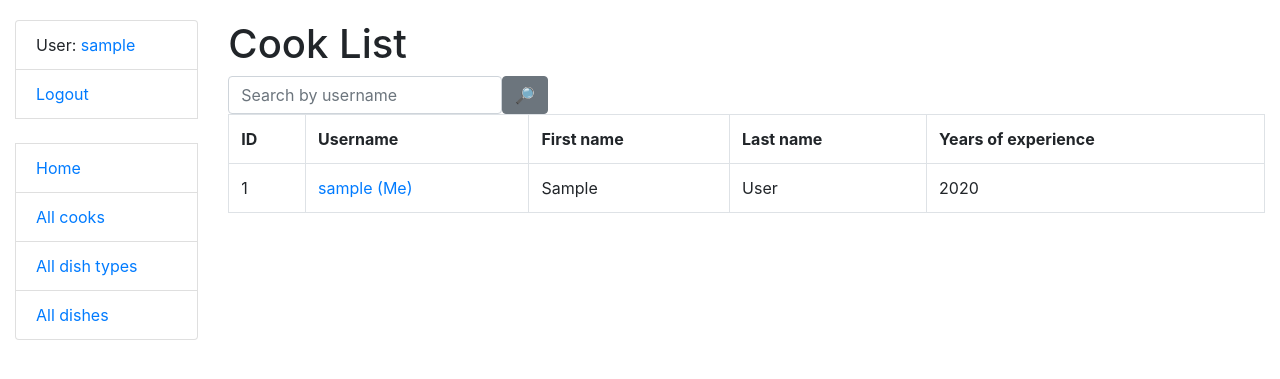
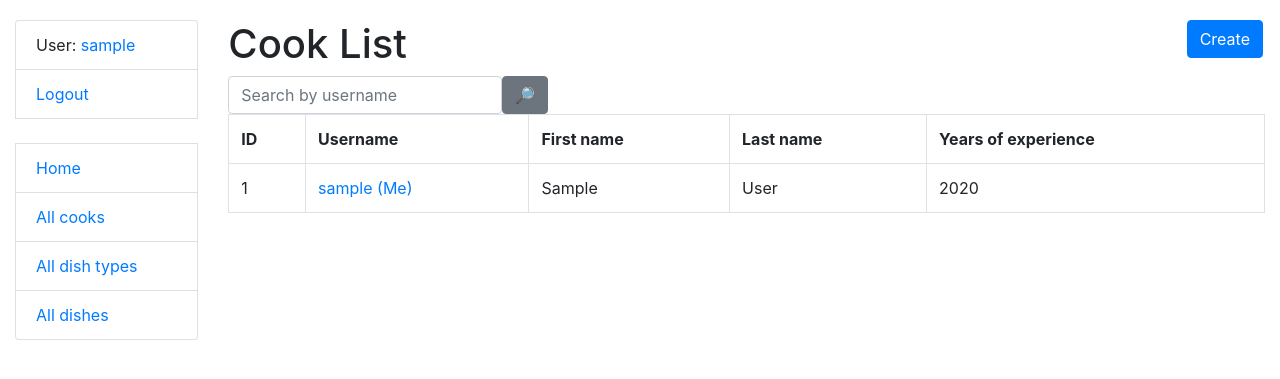
Before and after one commit to arsenmakovei/restaurant-kitchen-service, a Django app: page /cooks/ in a window 1280 px wide. Shown: the top 379 px of the page. Run offline with Django 4.2, Linux system fonts and the light colour scheme; a user stored in the database is signed in; tables that the repository leaves empty hold one stand-in row (values such as "Sample post"); some libraries are stand-ins or nearby versions.

Commit message:
Created user creation form, updated pagination.html

```diff
--- a/restaurant/forms.py
+++ b/restaurant/forms.py
@@ -1,7 +1,8 @@
 from django import forms
 from django.contrib.auth import get_user_model
+from django.contrib.auth.forms import UserCreationForm
 
-from restaurant.models import Dish
+from restaurant.models import Dish, Cook
 
 
 class DishTypeSearchForm(forms.Form):
@@ -41,3 +42,13 @@ class DishForm(forms.ModelForm):
     class Meta:
         model = Dish
         fields = "__all__"
+
+
+class CookCreationForm(UserCreationForm):
+    class Meta(UserCreationForm.Meta):
+        model = Cook
+        fields = UserCreationForm.Meta.fields + (
+            "first_name",
+            "last_name",
+            "years_of_experience"
+        )
--- a/restaurant/urls.py
+++ b/restaurant/urls.py
@@ -15,6 +15,7 @@ from restaurant.views import (
     CookListView,
     CookDetailView,
     CookUpdateView,
+    CookCreateView,
     toggle_assign_to_dish,
 )
 
@@ -66,6 +67,10 @@ urlpatterns = [
     path("cooks/", CookListView.as_view(), name="cook-list"),
     path("cooks/<int:pk>", CookDetailView.as_view(), name="cook-detail"),
     path(
+        "cooks/create/",
+        CookCreateView.as_view(),
+        name="cook-create"),
+    path(
         "cooks/<int:pk>/update/",
         CookUpdateView.as_view(),
         name="cook-update"),
--- a/restaurant/views.py
+++ b/restaurant/views.py
@@ -9,7 +9,7 @@ from restaurant.forms import (
     DishTypeSearchForm,
     DishSearchForm,
     CookSearchForm,
-    DishForm
+    DishForm, CookCreationForm
 )
 from restaurant.models import Cook, DishType, Dish
 
@@ -156,6 +156,11 @@ class CookDetailView(LoginRequiredMixin, generic.DetailView):
     model = Cook
 
 
+class CookCreateView(LoginRequiredMixin, generic.CreateView):
+    model = Cook
+    form_class = CookCreationForm
+
+
 class CookUpdateView(LoginRequiredMixin, generic.UpdateView):
     model = Cook
     fields = (
@@ -175,4 +180,6 @@ def toggle_assign_to_dish(request, pk):
         dish.cooks.remove(user)
     else:
         dish.cooks.add(user)
-    return HttpResponseRedirect(reverse_lazy("restaurant:dish-detail", args=[pk]))
+    return HttpResponseRedirect(reverse_lazy(
+        "restaurant:dish-detail", args=[pk])
+    )
--- a/templates/includes/pagination.html
+++ b/templates/includes/pagination.html
@@ -1,6 +1,7 @@
 {% load query_transform %}
 
 {% if is_paginated %}
+  <div class="d-flex justify-content-center">
     <ul class="pagination">
       <li class="page-item">
         <a href="?{% query_transform request page=1 %}" class="page-link">&laquo; first</a>
@@ -30,4 +31,5 @@
         <a href="?{% query_transform request page=page_obj.paginator.num_pages %}" class="page-link">last &raquo;</a>
       </li>
     </ul>
+  </div>
 {% endif %}
--- a/templates/restaurant/cook_form.html
+++ b/templates/restaurant/cook_form.html
@@ -2,7 +2,7 @@
 {% load crispy_forms_filters %}
 
 {% block content %}
-  <h1>Update personal information</h1>
+  <h1>{{ object|yesno:"Update personal information, Create cook" }}</h1>
   <form action="" method="post" novalidate>
     {% csrf_token %}
     {{ form|crispy }}
--- a/templates/restaurant/cook_list.html
+++ b/templates/restaurant/cook_list.html
@@ -2,6 +2,9 @@
 
 {% block content %}
   <h1>Cook List
+    <a href="{% url 'restaurant:cook-create' %}" class="btn btn-primary link-to-page">
+      Create
+    </a>
   </h1>
 
   {% if cook_list %}
```
Lines whose indentation alone changed are shown as unchanged.
